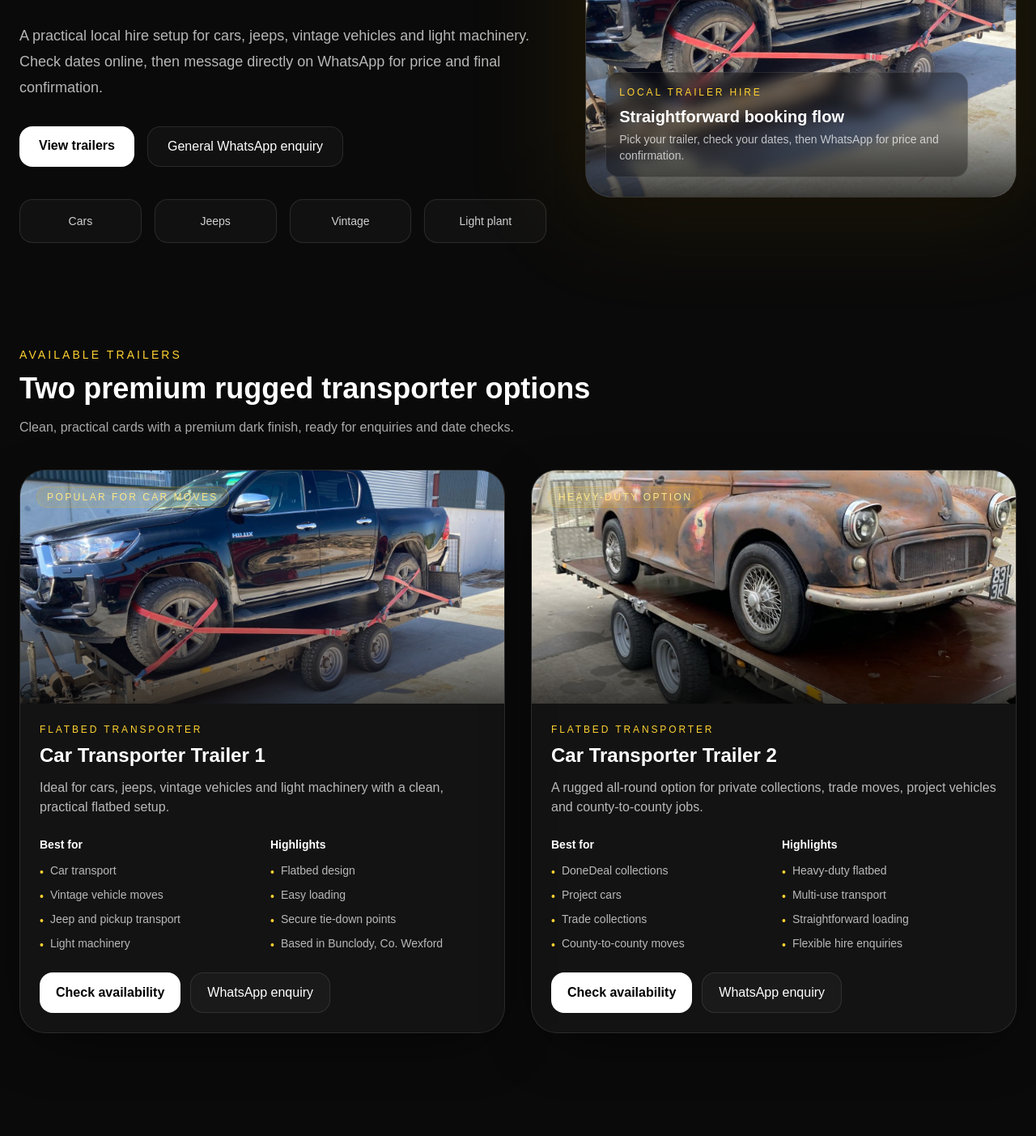
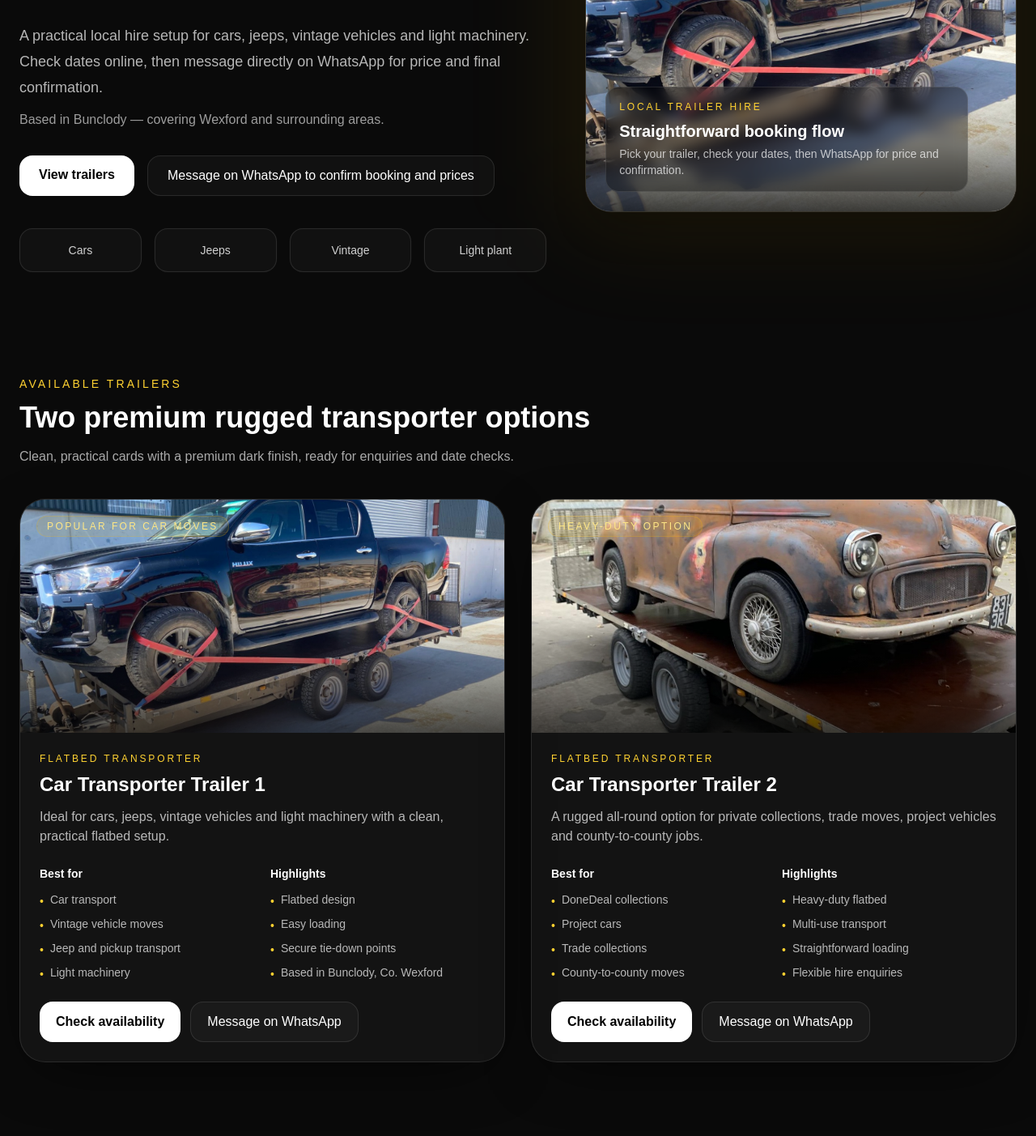
Before and after one commit to relinkpro/car-transporters-site., a Next.js app: page / in a window 1280 px wide. Shown: the part 420-1823 px from the top of the page at 81% size. Built offline with nearby package versions, Linux system fonts and the light colour scheme.

Commit message:
Fix page.tsx heading tag error

```diff
--- a/app/page.tsx
+++ b/app/page.tsx
@@ -17,7 +17,7 @@
   message: string;
 };
 
-const PHONE_NUMBER = '353872310';
+const PHONE_NUMBER = '353872310184';
 
 const TRAILERS: Trailer[] = [
   {
@@ -283,16 +283,19 @@
             Premium rugged trailer hire
           </div>
 
-          <h2 className="mt-6 max-w-4xl text-4xl font-bold leading-tight text-white md:text-6xl">
+          <h1 className="mt-6 max-w-4xl text-4xl font-bold leading-tight text-white md:text-6xl">
             Car transporter trailer hire in{' '}
             <span className="text-amber-300">Bunclody, Co. Wexford</span>
-          </h2>
+          </h1>
 
           <p className="mt-5 max-w-2xl text-lg leading-8 text-white/70">
+            A practical local hire setup for cars, jeeps, vintage vehicles and light
+            machinery. Check dates online, then message directly on WhatsApp for price
+            and final confirmation.
+          </p>
 
-            A practical local hire setup for cars, jeeps, vintage
-            vehicles and light machinery. Check dates online, then message directly
-            on WhatsApp for price and final confirmation.
+          <p className="mt-3 text-white/60">
+            Based in Bunclody — covering Wexford and surrounding areas.
           </p>
 
           <div className="mt-8 flex flex-col gap-4 sm:flex-row">
@@ -308,7 +311,7 @@
               rel="noreferrer"
               className="rounded-2xl border border-white/10 bg-white/[0.03] px-6 py-3 text-center font-medium text-white transition hover:border-white/20 hover:bg-white/5"
             >
-              General WhatsApp enquiry
+              Message on WhatsApp to confirm booking and prices
             </a>
           </div>
 
@@ -436,7 +439,7 @@
                       rel="noreferrer"
                       className="rounded-2xl border border-white/10 bg-white/[0.03] px-5 py-3 text-center font-medium text-white transition hover:border-white/20 hover:bg-white/5"
                     >
-                      WhatsApp enquiry
+                      Message on WhatsApp
                     </a>
                   </div>
                 </div>
@@ -537,6 +540,9 @@
             <p className="mt-4 max-w-xl text-white/70">
               Message directly on WhatsApp for price, availability confirmation and
               general hire enquiries.
+            </p>
+            <p className="mt-2 text-white/60">
+              Weekend bookings fill fast — message early.
             </p>
           </div>
 
```
